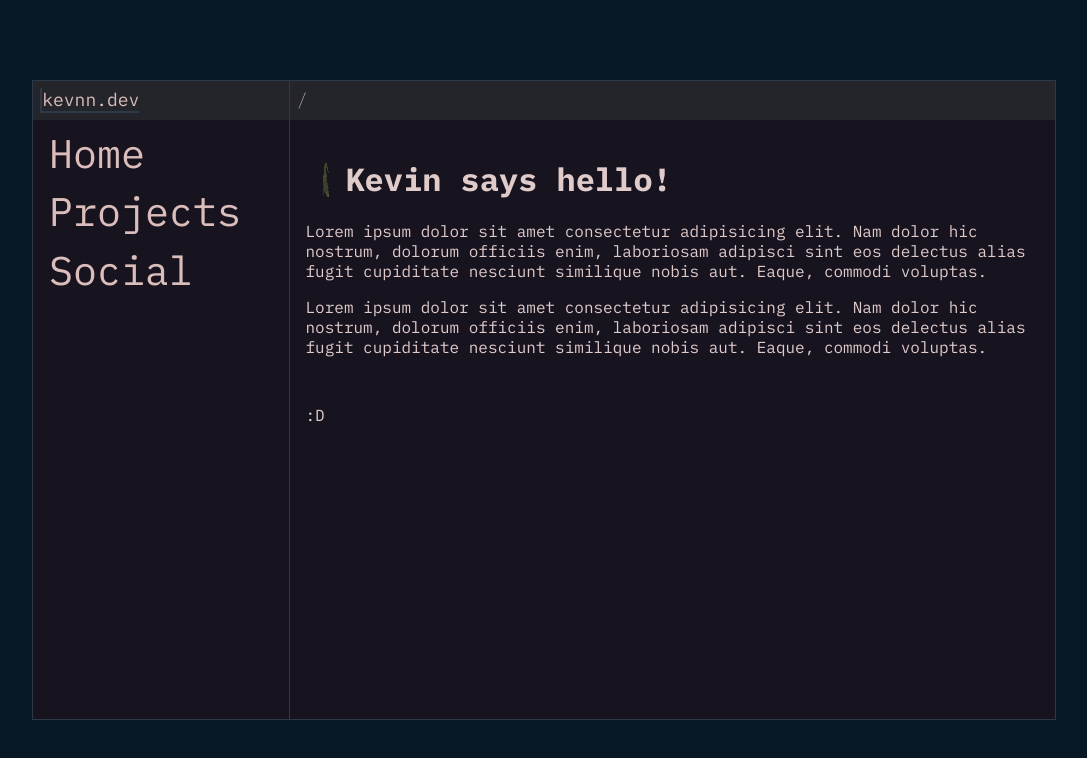
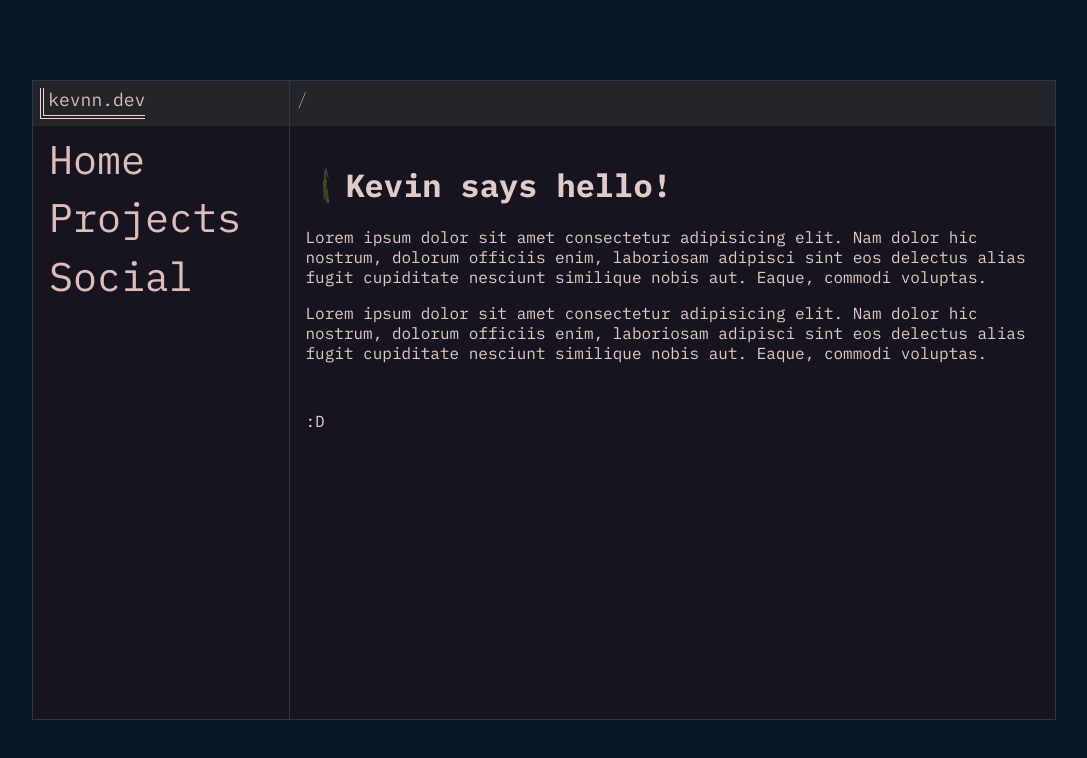
Before and after one commit to ngynkvn/kevnn.dev, a React (Vite) app: page / in a window 1280 px wide. Shown: the top 758 px of the page, without its empty margins (96-1183 px from the left). Built offline with nearby package versions, Linux system fonts and the light colour scheme.

Commit message:
feat:deploy

```diff
--- a/src/index.css
+++ b/src/index.css
@@ -98,6 +98,12 @@ body {
 .link-tree-container {
   margin-left: 1rem;
   margin-right: 1rem;
+  display: flex;
+  flex-direction: column;
+}
+.link-tree-container > span {
+  width: fit-content;
+  padding-top: 0.4rem;
 }
 
 .text-light {
@@ -105,18 +111,20 @@ body {
 }
 .text-logo {
   width: fit-content;
+  padding-bottom: 4px;
+  padding-left: 4px;
 }
 
 .outset {
-  border-bottom: double var(--color-mid) 2px;
-  border-left: double var(--color-mid) 2px;
+  border-bottom: double var(--color-light) 4px;
+  border-left: double var(--color-light) 4px;
 }
 
 .typewriter {
   overflow: hidden;
   white-space: nowrap;
   letter-spacing: 0.15rem;
-  margin-bottom: 2px;
+  margin-bottom: 8px;
 }
 div.typewriter {
   animation: 0.7s typing steps(32, end);
@@ -137,10 +145,6 @@ div.typewriter {
   to {
     border: 0;
   }
-}
-
-.link-tree-container > span {
-  padding-top: 0.4rem;
 }
 
 .hover-underline {
--- a/src/root.tsx
+++ b/src/root.tsx
@@ -9,7 +9,7 @@ const LargeLink = (props: LinkProps) => {
   );
 };
 
-function Root() {
+export function Root() {
   return (
     <>
       <div id="main-outer-container">
```
Also changed, not shown: src/main.tsx (+2 -9 lines), src/router.tsx (added, +9 -0 lines).
